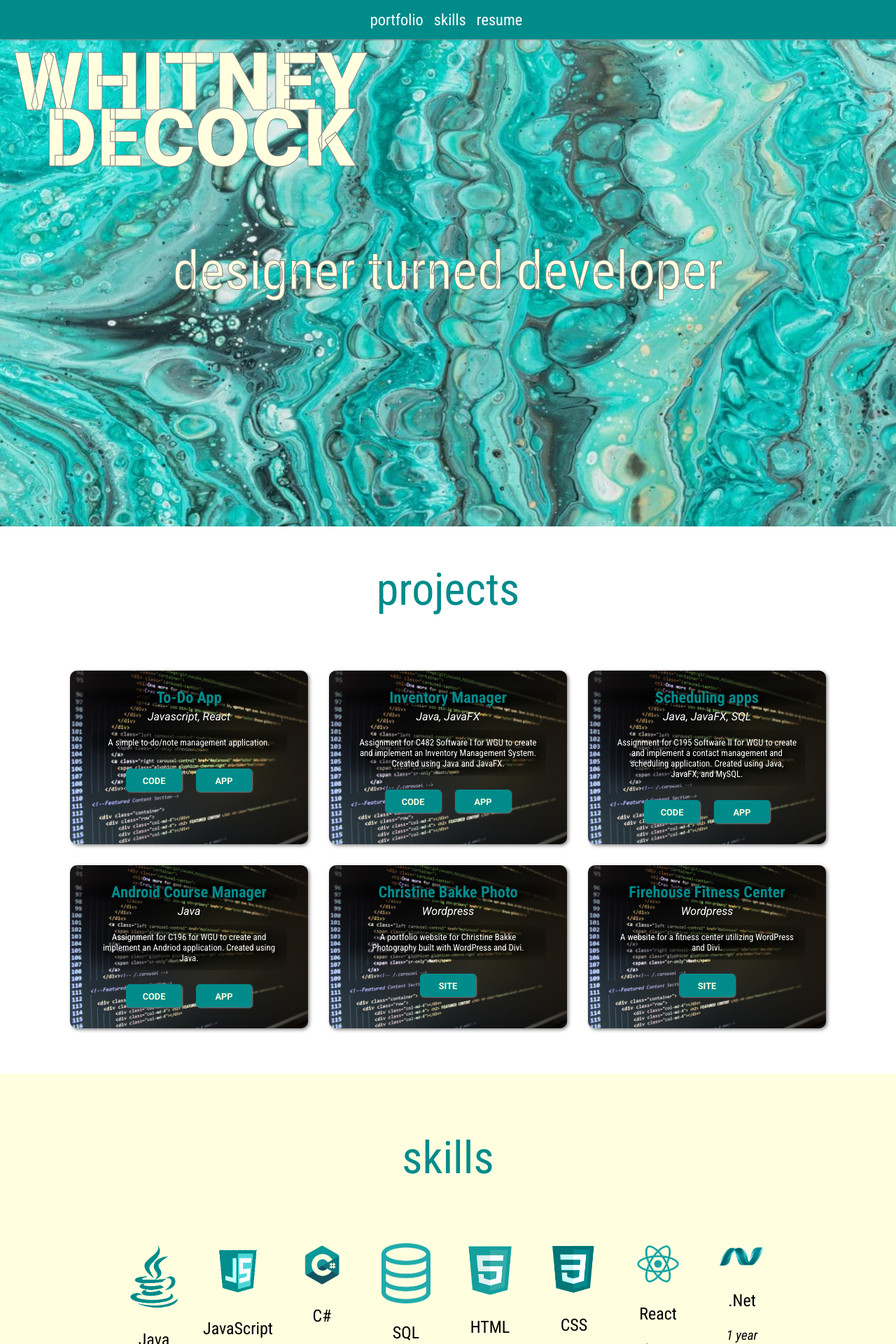
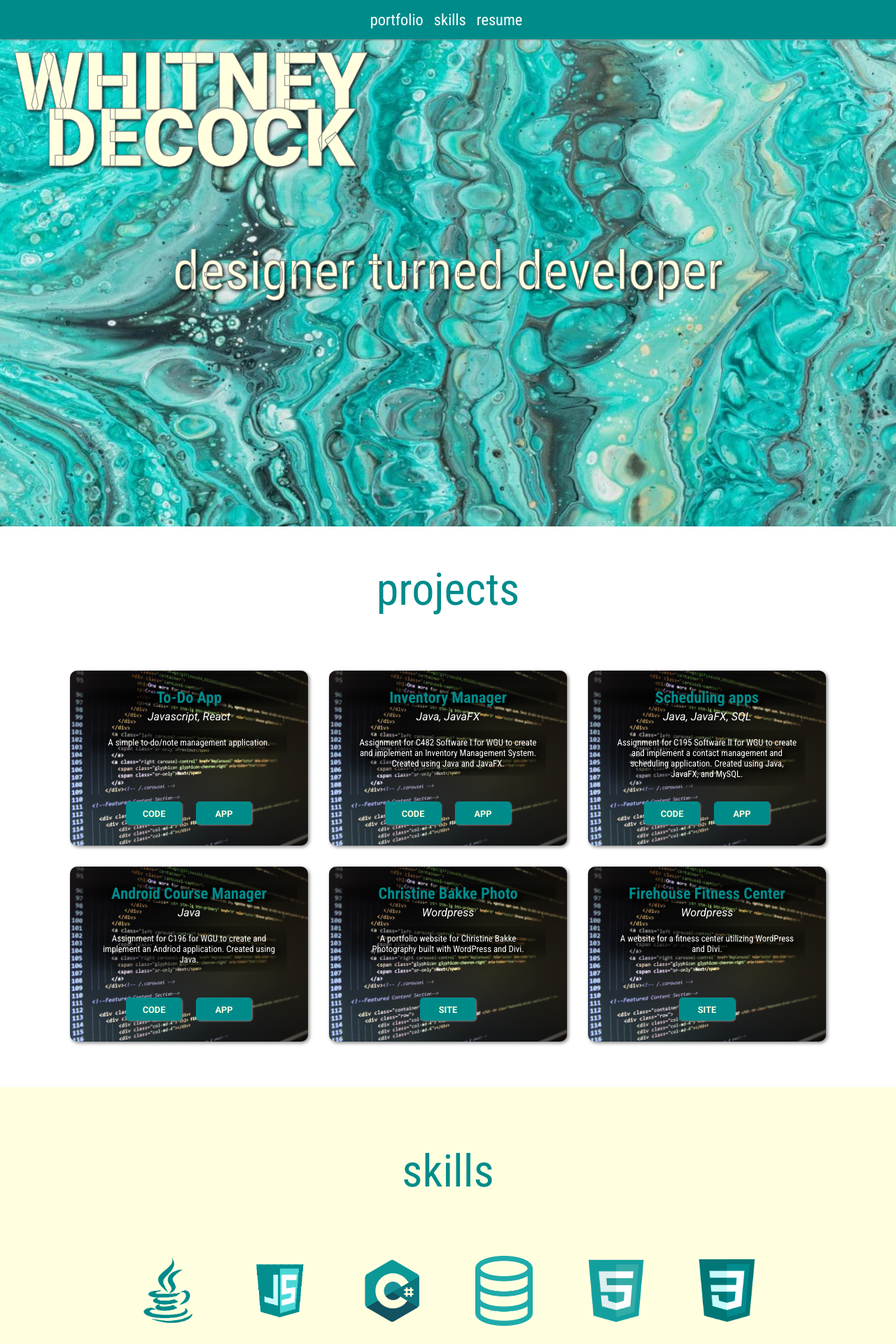
Before and after one commit to wildfirefly12/portfolio, a React (Create React App) app: page / in a window 1280 px wide. Shown: the top 1920 px of the page at 70% size. Built offline with nearby package versions, Linux system fonts and the light colour scheme.

Commit message:
Updated favicon and title, adjusted some formatting

```diff
--- a/public/index.html
+++ b/public/index.html
@@ -6,8 +6,8 @@
     <meta name="viewport" content="width=device-width, initial-scale=1"/>
     <meta name="theme-color" content="#000000"/>
     <meta
-            name="description"
-            content="Web site created using create-react-app"
+            name="Whitney DeCock"
+            content="Portfolio site for Whitney DeCock."
     />
     <link rel="apple-touch-icon" href="%PUBLIC_URL%/logo192.png"/>
     <!--
@@ -24,7 +24,7 @@
       work correctly both with client-side routing and a non-root public URL.
       Learn how to configure a non-root public URL by running `npm run build`.
     -->
-    <title>React App</title>
+    <title>Whitney DeCock</title>
 </head>
 <body>
 <noscript>You need to enable JavaScript to run this app.</noscript>
--- a/src/App.js
+++ b/src/App.js
@@ -54,7 +54,7 @@ function App() {
             language: "Wordpress",
             description: "A portfolio website for Christine Bakke Photography built with WordPress and Divi.",
             urls: [
-                {id: "1", buttonTitle: "Site", url: "www.cbakkephotography.com"}
+                {id: "1", buttonTitle: "Site", url: "https://www.cbakkephotography.com"}
             ]
         },
         {
@@ -63,7 +63,7 @@ function App() {
             language: "Wordpress",
             description: "A website for a fitness center utilizing WordPress and Divi.",
             urls: [
-                {id: "1", buttonTitle: "Site", url: "www.thefirehousefitnesscenter.com"}
+                {id: "1", buttonTitle: "Site", url: "https://www.thefirehousefitnesscenter.com"}
             ]
         }
     ]
--- a/src/components/Header.css
+++ b/src/components/Header.css
@@ -18,6 +18,7 @@
     -webkit-text-stroke: 1px gray;
     padding-top: 50px;
     margin-top: 0px;
+    text-shadow: 2px 2px 5px black;
 }
 
 .lastName {
@@ -30,6 +31,7 @@
     padding-left: 8vh;
     margin-top: -1.15em;
     -webkit-text-stroke: 1px gray;
+    text-shadow: 2px 2px 5px black;
 }
 
 .tagline{
@@ -38,6 +40,7 @@
     color: lightyellow;
     font-size: 6vw;
     -webkit-text-stroke: 1px gray;
+    text-shadow: 2px 2px 5px black;
 }
 
 @media screen and (max-width: 800px) {
@@ -52,6 +55,7 @@
         -webkit-text-stroke: 1px gray;
         padding-top: 50px;
         margin-top: 0px;
+        text-shadow: 2px 2px 5px black;
     }
 
     .lastName {
@@ -64,6 +68,7 @@
         padding-left: 8vh;
         margin-top: -1.15em;
         -webkit-text-stroke: 1px gray;
+        text-shadow: 2px 2px 5px black;
     }
 
     .tagline{
@@ -73,5 +78,6 @@
         outline: gray;
         font-size: 3em;
         -webkit-text-stroke: 1px gray;
+        text-shadow: 2px 2px 5px black;
     }
 }
--- a/src/components/apps/AppButton.css
+++ b/src/components/apps/AppButton.css
@@ -11,7 +11,6 @@
     text-transform: uppercase;
     border: 0px;
     box-shadow: 1px 1px 2px gray;
-    position: relative;
     border-radius: .4em;
     padding: 0.8em 1.8em 1.8em;
     cursor: pointer;
--- a/src/components/apps/AppCard.css
+++ b/src/components/apps/AppCard.css
@@ -1,5 +1,6 @@
 .container {
     display: inline-block;
+    position: relative;
     vertical-align: top;
     background: white;
     position: relative;
@@ -8,6 +9,7 @@
     border-radius: 10px;
     padding: 30px 20px 20px;
     width: 300px;
+    min-height: 200px;
     background-image: url("../../img/code.jpg");
     background-size: cover;
     background-blend-mode: overlay;
@@ -43,3 +45,10 @@
     text-shadow: 5px 5px 5px black;
     background-image: radial-gradient(black, transparent);
 }
+
+.appButtons{
+    position: absolute;
+    bottom: 20px;
+    right: 0;
+    left: 0;
+}
--- a/src/components/apps/AppCard.js
+++ b/src/components/apps/AppCard.js
@@ -11,9 +11,11 @@ const AppCard = (props) => {
             <h3 className="title">{props.title}</h3>
             <h4 className="language">{props.language}</h4>
             <p className="description">{props.description}</p>
-            {(props.urls || []).map(u =>
-                <AppButton key={u.id} buttonTitle={u.buttonTitle} url={u.url}/>
-            )}
+            <div className={"appButtons"}>
+                {(props.urls || []).map(u =>
+                    <AppButton key={u.id} buttonTitle={u.buttonTitle} url={u.url}/>
+                )}
+            </div>
         </div>
     )
 }
--- a/src/components/skills/Skill.css
+++ b/src/components/skills/Skill.css
@@ -1,19 +1,23 @@
 .skill{
     margin: 10px;
-    width: 100px;
+    width: 140px;
 }
 
 .skillImg{
-    width: 70px;
+    height: 100px;
 }
 
 .skillTitle{
     font-family: "Roboto Condensed", sans-serif;
     font-size: 1.5em;
+    margin-bottom: 0;
+    padding-bottom: 0;
 }
 
 .skillYears{
     font-family: "Roboto Condensed", sans-serif;
     font-size: 1.2em;
     font-style: italic;
+    padding-top: 0;
+    margin-top: 0;
 }
```
Also changed, not shown: src/img/logo.png (added), 1 other file (tests, documents, lock files or other folders).
